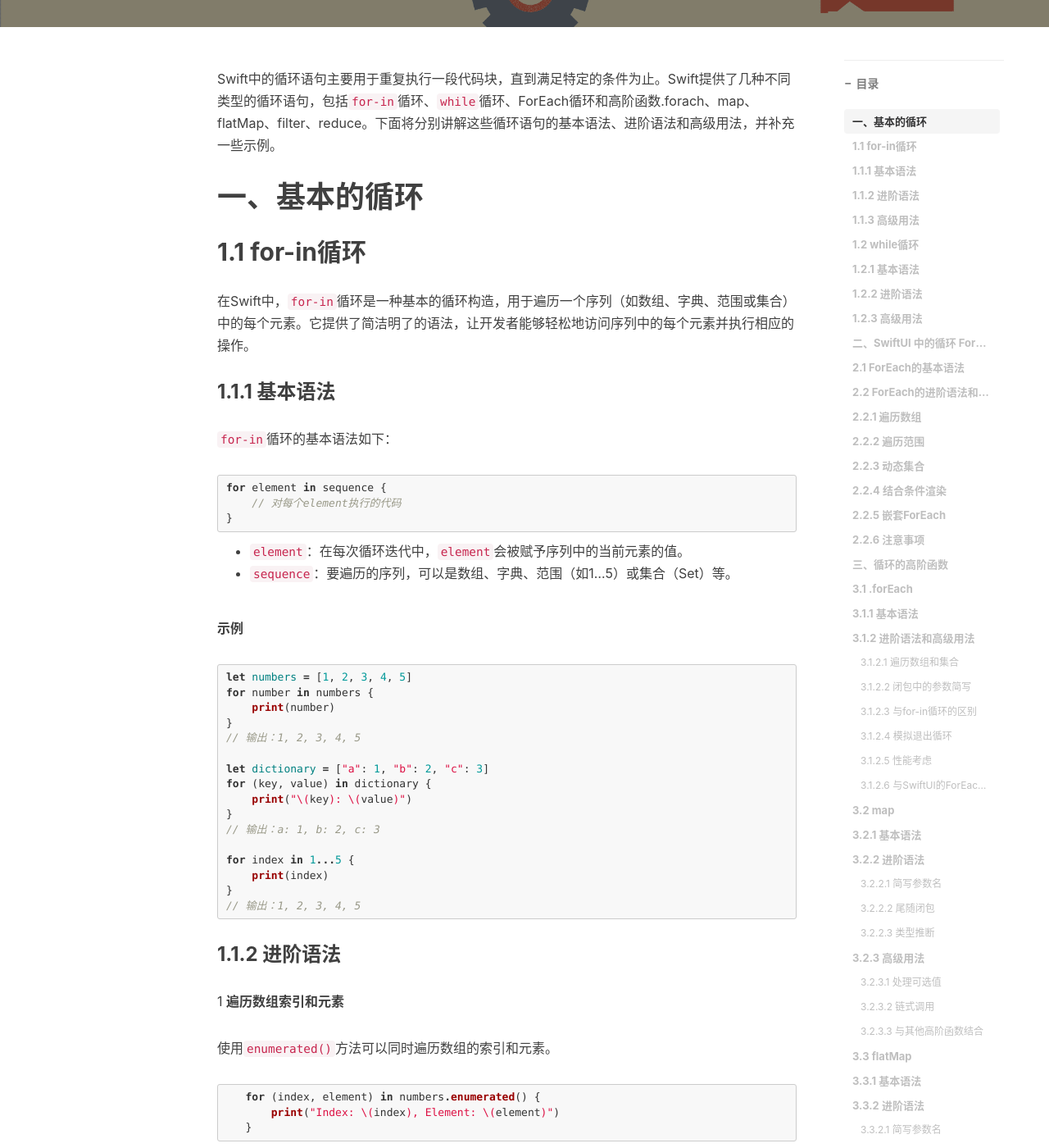
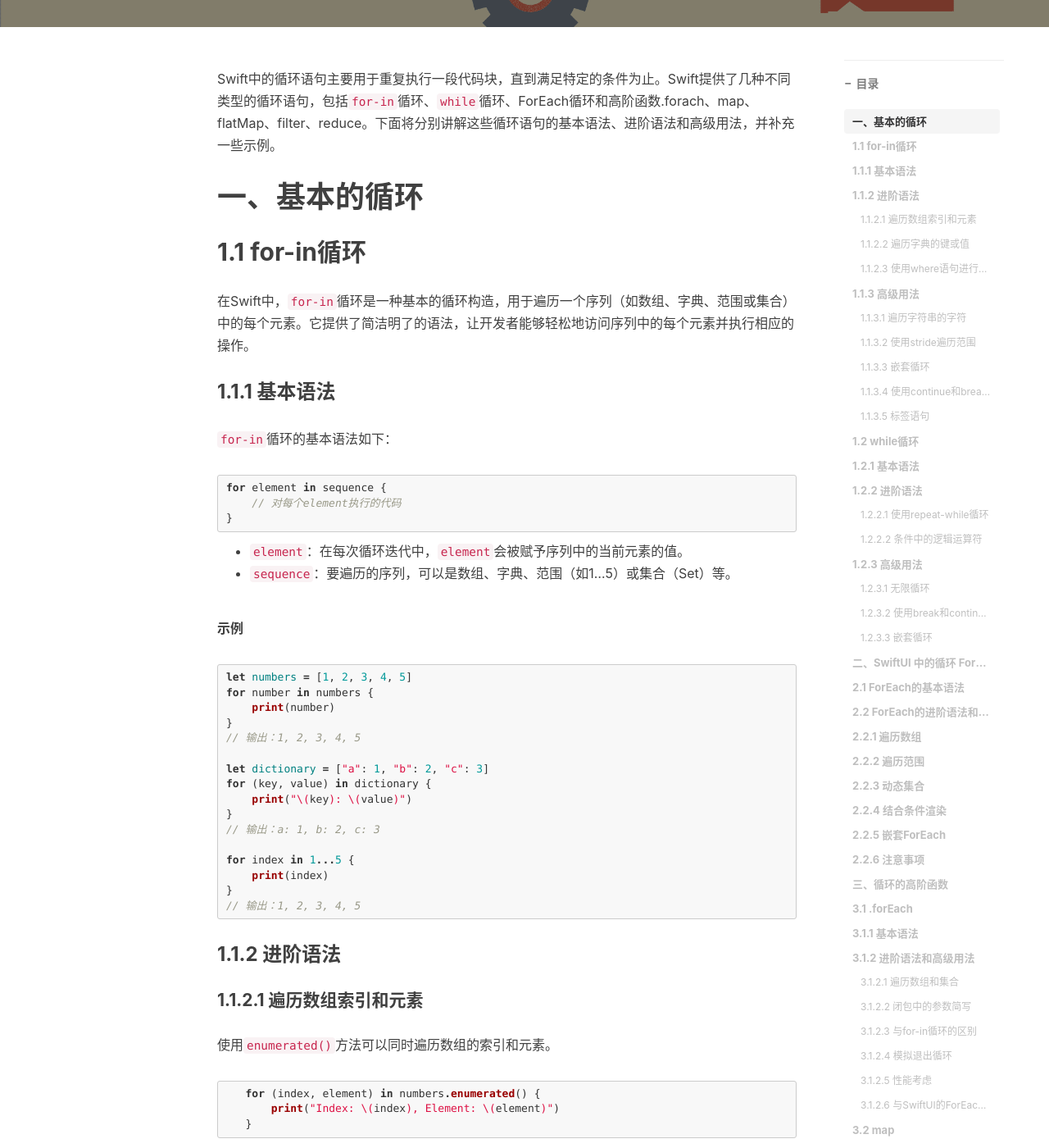
Before and after one commit to BuddyLiu/docs, a Jekyll site: the page built from _posts/202407/2024-07-31-01-聊聊 Swift 中的循环.md, in a window 1280 px wide and 1400 px high, scrolled down 424 px. Shown: the whole window at 82% size. Built offline with Jekyll 4.4.1, drawn with Linux system fonts in a browser that asks for light colours; nearby versions of some CDN libraries; comment, search, counter and statistics services are not loaded; some of the changed text lies outside the part shown.

Commit message:
调整格式

````diff
--- a/_posts/202407/2024-07-31-01-聊聊 Swift 中的循环.md
+++ b/_posts/202407/2024-07-31-01-聊聊 Swift 中的循环.md
@@ -50,7 +50,7 @@ for index in 1...5 {
 
 ### 1.1.2 进阶语法
 
-1 **遍历数组索引和元素**
+#### 1.1.2.1 遍历数组索引和元素
 
    使用`enumerated()`方法可以同时遍历数组的索引和元素。
 
@@ -60,7 +60,7 @@ for index in 1...5 {
    }
    ```
 
-2 **遍历字典的键或值**
+#### 1.1.2.2 遍历字典的键或值
 
    如果你只需要遍历字典的键或值，可以使用`keys`或`values`属性。
 
@@ -74,7 +74,7 @@ for index in 1...5 {
    }
    ```
 
-3 **使用where语句进行条件遍历**
+#### 1.1.2.3 使用where语句进行条件遍历
 
    你可以在`for-in`循环中使用`where`语句来过滤序列中的元素。
 
@@ -87,7 +87,7 @@ for index in 1...5 {
 
 ### 1.1.3 高级用法
 
-1 **遍历字符串的字符**
+#### 1.1.3.1 遍历字符串的字符
 
    字符串可以被视为字符序列进行遍历。
 
@@ -99,7 +99,7 @@ for index in 1...5 {
    // 输出：H, e, l, l, o
    ```
 
-2 **使用stride遍历范围**
+#### 1.1.3.2 使用stride遍历范围
 
    `stride`函数可以用来遍历一个范围，并指定步长。
 
@@ -110,7 +110,7 @@ for index in 1...5 {
    // 输出：0, 2, 4, 6, 8
    ```
 
-3 **嵌套循环**
+#### 1.1.3.3 嵌套循环
 
    你可以在`for-in`循环内部再使用`for-in`循环来遍历嵌套序列。
 
@@ -127,7 +127,7 @@ for index in 1...5 {
    //       7 8 9
    ```
 
-4 **使用`continue`和`break`语句**
+#### 1.1.3.4 使用`continue`和`break`语句
 
    在`for-in`循环中，你可以使用`continue`语句来跳过当前迭代，或者使用`break`语句来完全退出循环。
 
@@ -144,7 +144,7 @@ for index in 1...5 {
    // 输出：1, 3
    ```
 
-5 **标签语句**
+#### 1.1.3.5 标签语句
 
    如果你在一个嵌套循环中，并且想要从内部循环跳出到外部循环的特定位置，你可以使用标签语句。
 
@@ -191,7 +191,7 @@ while count < 5 {
 
 ### 1.2.2 进阶语法
 
-1 **使用`repeat-while`循环**
+#### 1.2.2.1 使用`repeat-while`循环
 
    `repeat-while`循环与`while`循环类似，但它在每次循环迭代结束时检查条件。这意味着循环体内的代码至少会执行一次，无论条件最初是否为真。
 
@@ -212,7 +212,7 @@ while count < 5 {
    // 输出：10, 9, 8, 7, 6, 5, 4, 3, 2, 1
    ```
 
-2 **条件中的逻辑运算符**
+#### 1.2.2.2 条件中的逻辑运算符
 
    你可以在`while`循环的条件中使用逻辑运算符（如`&&`、`||`和`!`）来组合多个条件。
 
@@ -228,7 +228,7 @@ while count < 5 {
 
 ### 1.2.3 高级用法
 
-1 **无限循环**
+#### 1.2.3.1 无限循环
 
    如果你故意省略`while`循环的条件或提供一个始终为真的条件，你可以创建一个无限循环。这通常用于需要持续运行直到被外部事件（如用户输入）中断的场景。
 
@@ -239,7 +239,7 @@ while count < 5 {
    }
    ```
 
-2 **使用`break`和`continue`语句**
+#### 1.2.3.2 使用`break`和`continue`语句
 
    在`while`循环中，你可以使用`break`语句来立即退出循环，或使用`continue`语句来跳过当前迭代并继续下一次迭代。
 
@@ -258,7 +258,7 @@ while count < 5 {
    // 输出：1, 3, 5, 7
    ```
 
-3 **嵌套循环**
+#### 1.2.3.3 嵌套循环
 
    你可以在一个`while`循环内部使用另一个`while`循环来创建嵌套循环。这在你需要处理多层循环逻辑时非常有用。
 
@@ -304,7 +304,7 @@ ForEach(collection, id: \.id) { item in
 
 ## 2.2 ForEach的进阶语法和高级用法
 
-### 2.2.1 **遍历数组**
+### 2.2.1 遍历数组
 
    当遍历一个数组时，如果数组中的元素类型符合`Identifiable`协议，可以直接使用`id: \.self`。否则，需要提供一个能够唯一标识每个元素的键路径。
 
@@ -322,19 +322,19 @@ ForEach(collection, id: \.id) { item in
    }
    ```
 
-### 2.2.2 **遍历范围**
+### 2.2.2 遍历范围
 
    当需要遍历一个范围时，可以使用`Array(range)`将范围转换为数组，或者使用`ForEach`的另一种形式，但后者在SwiftUI中并不直接支持范围遍历。通常，对于范围遍历，开发者会倾向于使用`for-in`循环或其他方式在模型层处理数据，然后在视图层使用`ForEach`遍历处理后的数据集合。
 
-### 2.2.3 **动态集合**
+### 2.2.3 动态集合
 
    如果集合是动态的（即可能在运行时发生变化），则使用`ForEach`时需要特别注意。由于SwiftUI使用`id`来跟踪元素的变化，因此当集合发生变化时（如添加、删除元素），SwiftUI将能够智能地更新视图，而不是重新创建所有视图。
 
-### 2.2.4 **结合条件渲染**
+### 2.2.4 结合条件渲染
 
    在`ForEach`闭包内部，可以结合SwiftUI的条件渲染特性（如`if`语句或`Group`视图与`.hidden()`修饰符）来根据条件生成不同的视图。
 
-### 2.2.5 **嵌套ForEach**
+### 2.2.5 嵌套ForEach
 
    当需要遍历嵌套集合（如数组的数组）时，可以在`ForEach`闭包内部再使用`ForEach`。这允许开发者为嵌套集合中的每个元素生成视图。
 
@@ -365,7 +365,7 @@ collection.forEach { element in
 
 ### 3.1.2 进阶语法和高级用法
 
-#### 3.1.2.1 **遍历数组和集合**
+#### 3.1.2.1 遍历数组和集合
 
    `.forEach`可以用于遍历数组、集合等任何遵循`Sequence`协议的类型。对于字典，闭包将接收一个元组，元组中包含了字典的键和值。
 
@@ -386,7 +386,7 @@ collection.forEach { element in
    }
    ```
 
-#### 3.1.2.2 **闭包中的参数简写**
+#### 3.1.2.2 闭包中的参数简写
 
    如果闭包中只使用了一个参数，并且该参数在闭包体中被直接使用，可以使用`$0`、`$1`等简写形式代替参数名。
 
@@ -394,13 +394,13 @@ collection.forEach { element in
    numbers.forEach { print($0) }
    ```
 
-#### 3.1.2.3 **与for-in循环的区别**
+#### 3.1.2.3 与for-in循环的区别
 
    - `.forEach`不支持使用`break`或`continue`语句来提前退出循环或跳过某些迭代。
    - 在`.forEach`的闭包中使用`return`语句只会退出当前闭包的执行，而不会退出包含`.forEach`的函数或方法。
    - `for-in`循环则更加灵活，支持`break`、`continue`和`return`语句。
 
-#### 3.1.2.4 **模拟退出循环**
+#### 3.1.2.4 模拟退出循环
 
    由于`.forEach`不支持`break`语句，如果需要模拟退出循环的效果，可以使用外部变量结合`return`语句（但注意这只会退出当前闭包）。或者，考虑使用传统的`for-in`循环。
 
@@ -419,11 +419,11 @@ collection.forEach { element in
    // 注意：上述代码中的return不会完全停止forEach的执行，只是退出了当前元素的闭包执行
    ```
 
-#### 3.1.2.5 **性能考虑**
+#### 3.1.2.5 性能考虑
 
    在大多数情况下，`.forEach`和`for-in`循环的性能差异可以忽略不计。然而，在极端情况下或在对性能有严格要求的应用程序中，可能需要根据具体情况选择最合适的方法。
 
-#### 3.1.2.6 **与SwiftUI的ForEach区分**
+#### 3.1.2.6 与SwiftUI的ForEach区分
 
    需要注意的是，SwiftUI中的`ForEach`是一个视图构造器，用于在视图层遍历集合并生成视图，与Swift标准库中的`.forEach`高阶函数在用途和语法上有所不同。
 
@@ -461,7 +461,7 @@ print(squaredNumbers) // 输出: [1, 4, 9, 16, 25]
 
 ### 3.2.2 进阶语法
 
-#### 3.2.2.1 **简写参数名**
+#### 3.2.2.1 简写参数名
 
    在Swift中，你可以使用`$0`、`$1`等简写参数名来引用闭包中的参数。这使得`map`函数的调用更加简洁。
 
@@ -470,7 +470,7 @@ print(squaredNumbers) // 输出: [1, 4, 9, 16, 25]
    print(squaredNumbers) // 输出: [1, 4, 9, 16, 25]
    ```
 
-#### 3.2.2.2 **尾随闭包**
+#### 3.2.2.2 尾随闭包
 
    当闭包是函数的最后一个参数时，你可以将其写为尾随闭包，进一步提高代码的可读性。
 
@@ -479,7 +479,7 @@ print(squaredNumbers) // 输出: [1, 4, 9, 16, 25]
    print(squaredNumbers) // 输出: [1, 4, 9, 16, 25]
    ```
 
-#### 3.2.2.3 **类型推断**
+#### 3.2.2.3 类型推断
 
    Swift具有强大的类型推断能力。在大多数情况下，你可以省略闭包的参数类型和返回类型，让Swift自动推断。
 
@@ -490,7 +490,7 @@ print(squaredNumbers) // 输出: [1, 4, 9, 16, 25]
 
 ### 3.2.3 高级用法
 
-#### 3.2.3.1 **处理可选值**
+#### 3.2.3.1 处理可选值
 
    你可以使用`map`函数来处理集合中的可选值（Optional）。如果闭包返回`nil`，则该元素不会出现在结果集合中。
 
@@ -502,7 +502,7 @@ print(squaredNumbers) // 输出: [1, 4, 9, 16, 25]
 
    注意：在这个例子中，闭包只是简单地返回了输入值。实际上，`map`在这里的作用更像是过滤掉了`nil`值，但这不是`map`的主要用途。更准确的做法是使用`flatMap`来处理可选值的集合。
 
-#### 3.2.3.2 **链式调用**
+#### 3.2.3.2 链式调用
 
    你可以将多个`map`调用链接在一起，以执行一系列转换。
 
@@ -516,7 +516,7 @@ print(squaredNumbers) // 输出: [1, 4, 9, 16, 25]
 
    注意：在这个例子中，`squared()`方法是假设存在的，实际上你需要自定义这个方法或者使用其他方式来实现平方操作。
 
-#### 3.2.3.3 **与其他高阶函数结合**
+#### 3.2.3.3 与其他高阶函数结合
 
    你可以将`map`与其他高阶函数（如`filter`、`reduce`等）结合使用，以执行更复杂的集合操作。
 
@@ -559,7 +559,7 @@ print(nonNilNumbers) // 输出: [1, 2, 3, 4]
 
 ### 3.3.2 进阶语法
 
-#### 3.3.2.1 **简写参数名**
+#### 3.3.2.1 简写参数名
 
    在Swift中，你可以使用`$0`、`$1`等简写参数名来引用闭包中的参数。
 
@@ -568,7 +568,7 @@ print(nonNilNumbers) // 输出: [1, 2, 3, 4]
    print(nonNilNumbers) // 输出: [1, 2, 3, 4]
    ```
 
-#### 3.3.2.2 **尾随闭包**
+#### 3.3.2.2 尾随闭包
 
    当闭包是函数的最后一个参数时，你可以将其写为尾随闭包。
 
@@ -579,7 +579,7 @@ print(nonNilNumbers) // 输出: [1, 2, 3, 4]
 
    实际上，这个示例与上一个相同，但展示了即使使用尾随闭包，语法也保持不变。
 
-#### 3.3.2.3 **类型推断**
+#### 3.3.2.3 类型推断
 
    Swift具有强大的类型推断能力。在大多数情况下，你可以省略闭包的参数类型和返回类型。
 
@@ -592,7 +592,7 @@ print(nonNilNumbers) // 输出: [1, 2, 3, 4]
 
 ### 3.3.3 高级用法
 
-#### 3.3.3.1 **处理嵌套集合**
+#### 3.3.3.1 处理嵌套集合
 
    `flatMap`可以用来处理嵌套的集合，将其展平成一个单层集合。
 
@@ -602,7 +602,7 @@ print(nonNilNumbers) // 输出: [1, 2, 3, 4]
    print(flatNumbers) // 输出: [1, 2, 3, 4, 5, 6, 7, 8, 9]
    ```
 
-#### 3.3.3.2 **链式调用**
+#### 3.3.3.2 链式调用
 
    你可以将多个`flatMap`调用链接在一起，以执行一系列转换和展平操作。
 
@@ -613,7 +613,7 @@ print(nonNilNumbers) // 输出: [1, 2, 3, 4]
    print(doubledInts) // 输出: [2, 4, 8]
    ```
 
-#### 3.3.3.3 **与其他高阶函数结合**
+#### 3.3.3.3 与其他高阶函数结合
 
    你可以将`flatMap`与其他高阶函数（如`filter`、`map`等）结合使用，以执行更复杂的集合操作。
 
@@ -658,7 +658,7 @@ print(evenNumbers) // 输出: [2, 4]
 
 ### 3.4.2 进阶语法
 
-#### 3.4.2.1 **简写参数名**
+#### 3.4.2.1 简写参数名
 
    在Swift中，你可以使用`$0`、`$1`等简写参数名来引用闭包中的参数。
 
@@ -667,7 +667,7 @@ print(evenNumbers) // 输出: [2, 4]
    print(evenNumbers) // 输出: [2, 4]
    ```
 
-#### 3.4.2.2 **尾随闭包**
+#### 3.4.2.2 尾随闭包
 
    当闭包是函数的最后一个参数时，你可以将其写为尾随闭包。
 
@@ -678,7 +678,7 @@ print(evenNumbers) // 输出: [2, 4]
 
    实际上，这个示例与上一个相同，但展示了即使使用尾随闭包，语法也保持不变。
 
-#### 3.4.2.3 **类型推断**
+#### 3.4.2.3 类型推断
 
    Swift具有强大的类型推断能力。在大多数情况下，你可以省略闭包的参数类型和返回类型。
 
@@ -691,7 +691,7 @@ print(evenNumbers) // 输出: [2, 4]
 
 ### 3.4.3 高级用法
 
-#### 3.4.3.1 **链式调用**
+#### 3.4.3.1 链式调用
 
    你可以将多个`filter`调用链接在一起，以执行一系列筛选操作。
 
@@ -703,7 +703,7 @@ print(evenNumbers) // 输出: [2, 4]
    print(evenSquareNumbers) // 输出: [6, 8, 10]
    ```
 
-#### 3.4.3.2 **与其他高阶函数结合**
+#### 3.4.3.2 与其他高阶函数结合
 
    你可以将`filter`与其他高阶函数（如`map`、`reduce`等）结合使用，以执行更复杂的集合操作。
 
@@ -716,7 +716,7 @@ print(evenNumbers) // 输出: [2, 4]
    print(evenSquaredSum) // 输出: 20
    ```
 
-#### 3.4.3.3 **复杂条件筛选**
+#### 3.4.3.3 复杂条件筛选
 
    你可以在`filter`的闭包中使用更复杂的条件来筛选元素。
 
@@ -762,7 +762,7 @@ print(sum) // 输出: 15
 
 ### 3.5.2 进阶语法
 
-#### 3.5.2.1 **简写参数名**
+#### 3.5.2.1 简写参数名
 
    在Swift中，你可以使用`$0`、`$1`等简写参数名来引用闭包中的参数。
 
@@ -771,7 +771,7 @@ print(sum) // 输出: 15
    print(sum) // 输出: 15
    ```
 
-#### 3.5.2.2 **尾随闭包**
+#### 3.5.2.2 尾随闭包
 
    当闭包是函数的最后一个参数时，你可以将其写为尾随闭包。
 
@@ -780,7 +780,7 @@ print(sum) // 输出: 15
    print(sum) // 输出: 15
    ```
 
-#### 3.5.2.3 **类型推断**
+#### 3.5.2.3 类型推断
 
    Swift具有强大的类型推断能力。在大多数情况下，你可以省略闭包的参数类型和返回类型。
 
@@ -791,7 +791,7 @@ print(sum) // 输出: 15
 
 ### 3.5.3 高级用法
 
-#### 3.5.3.1 **自定义操作**
+#### 3.5.3.1 自定义操作
 
    你可以使用`reduce`来执行任何自定义的累积操作，而不仅仅是求和。
 
@@ -800,7 +800,7 @@ print(sum) // 输出: 15
    print(product) // 输出: 120
    ```
 
-#### 3.5.3.2 **与其他高阶函数结合**
+#### 3.5.3.2 与其他高阶函数结合
 
    你可以将`reduce`与其他高阶函数（如`map`、`filter`等）结合使用，以执行更复杂的集合操作。
 
@@ -812,7 +812,7 @@ print(sum) // 输出: 15
    print(evenSquaresSum) // 输出: 20
    ```
 
-#### 3.5.3.3 **处理非数字集合**
+#### 3.5.3.3 处理非数字集合
 
    `reduce`不仅可以用于数字集合，还可以用于任何类型的集合，包括字符串、自定义对象等。
 
@@ -822,7 +822,7 @@ print(sum) // 输出: 15
    print(combinedString) // 输出: " Swift is powerful"
    ```
 
-#### 3.5.3.4 **初始值的类型**
+#### 3.5.3.4 初始值的类型
 
    初始值的类型应该与闭包中操作的类型相匹配。如果集合中的元素是数值类型，初始值也应该是数值类型。如果集合中的元素是字符串，初始值也应该是字符串。
 
````
